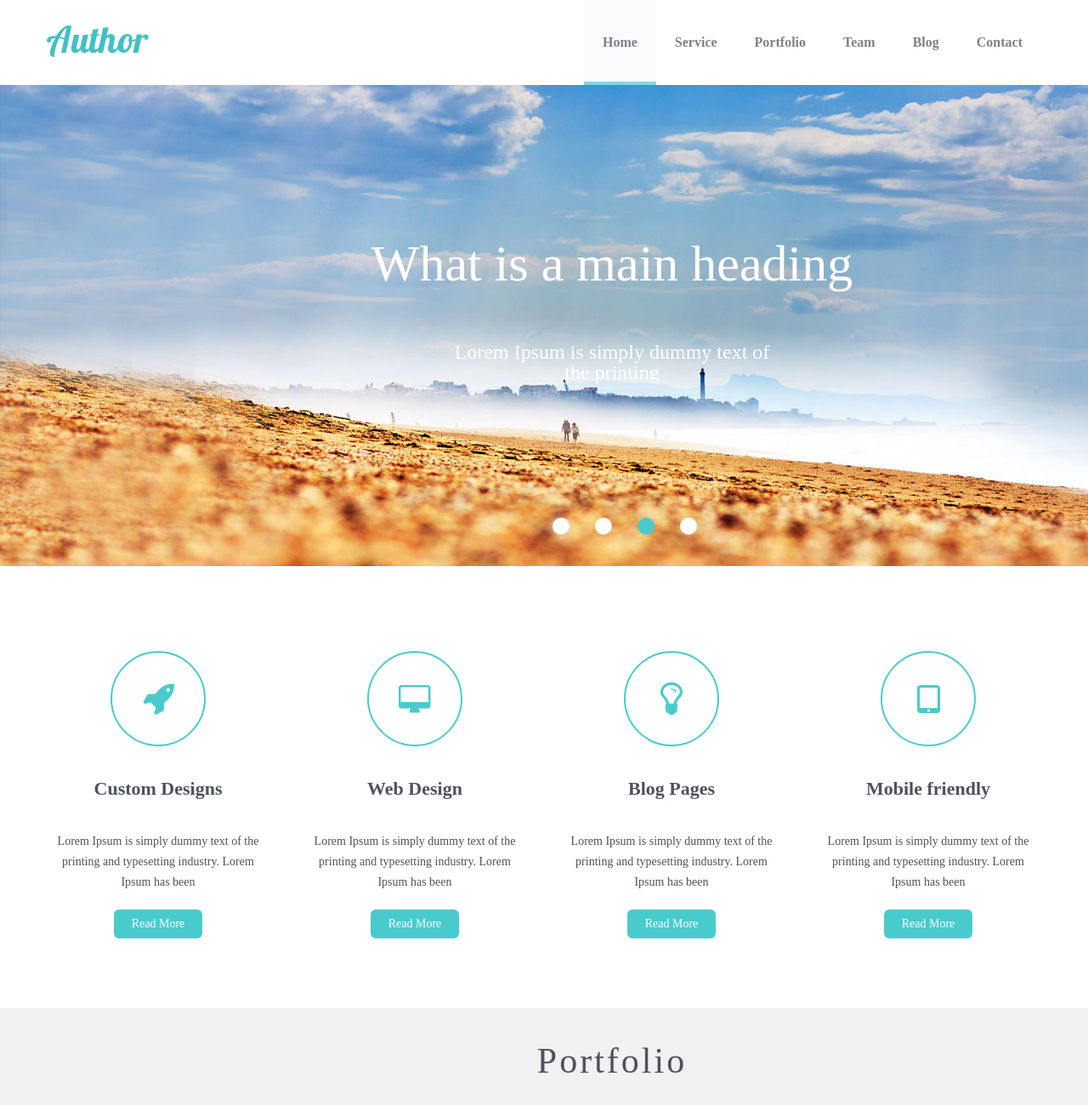
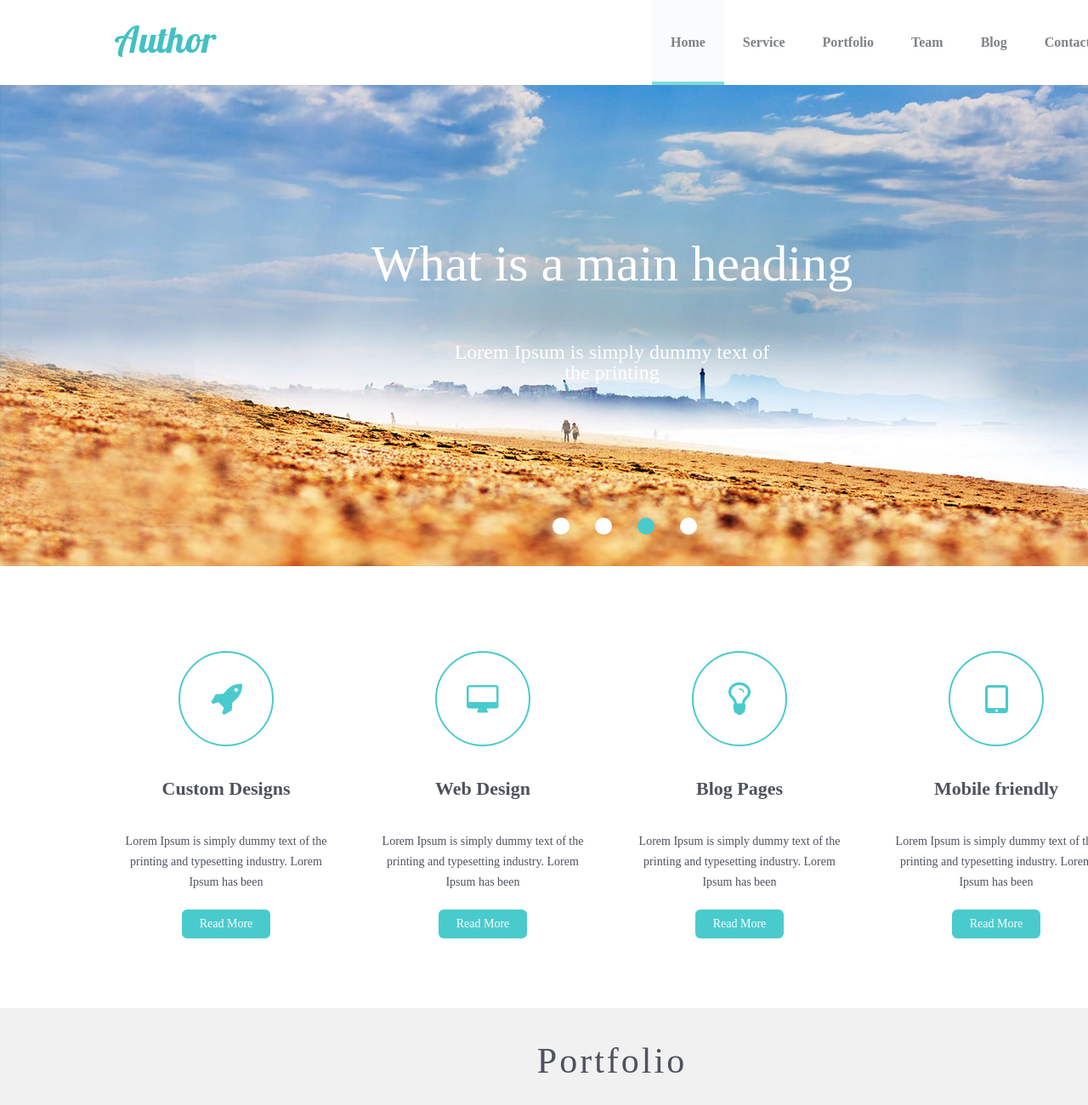
Before and after one commit to shuzhi/h5css3, a plain HTML site: page index.html in a window 1280 px wide. Shown: the top 1300 px of the page at 85% size. Drawn offline with Linux system fonts and the light colour scheme.

Commit message:
update css

```diff
--- a/style/style.css
+++ b/style/style.css
@@ -3,7 +3,7 @@
 
 
 /******header*******/
-.home{ width:1170px; margin:0 auto;}
+.home{ width:1170px; padding:0px 135px; margin:0 auto;}
 .home .logo{ width:120px; height:37px; display:block; margin-top: 30px; float:left;}
 .home .nav{height:100px;}
 .home .nav ul{ float:right;}
@@ -27,7 +27,7 @@
 .banner .list li.on{ background:#49cbcd;}
 
 /******service*******/
-.service{ height:320px;  padding:100px 0px;   }
+.service{ height:320px;  padding:100px 135px;   }
 .service ul li{ width:262px; float:left;text-align:center;z-index:0; }
 .service ul li+li{margin-left:40px;}
 .service ul li i{ width:108px; height:108px; border:solid 2px #49cbcd; border-radius:50%; display:block; margin:0 auto; }
@@ -52,7 +52,7 @@
 
 
 /******team*******/
-.team{ height:590px; margin:95px auto; background-color:#FFF; text-align:center;}
+.team{ height:590px;padding:0px 135px; margin:95px auto; background-color:#FFF; text-align:center;}
 .team h2{ font-size:42px; font-weight:bold;}
 .team ul { margin-top:140px;}
 .team ul li{ float:left; width:262px; text-align:center;}
```
